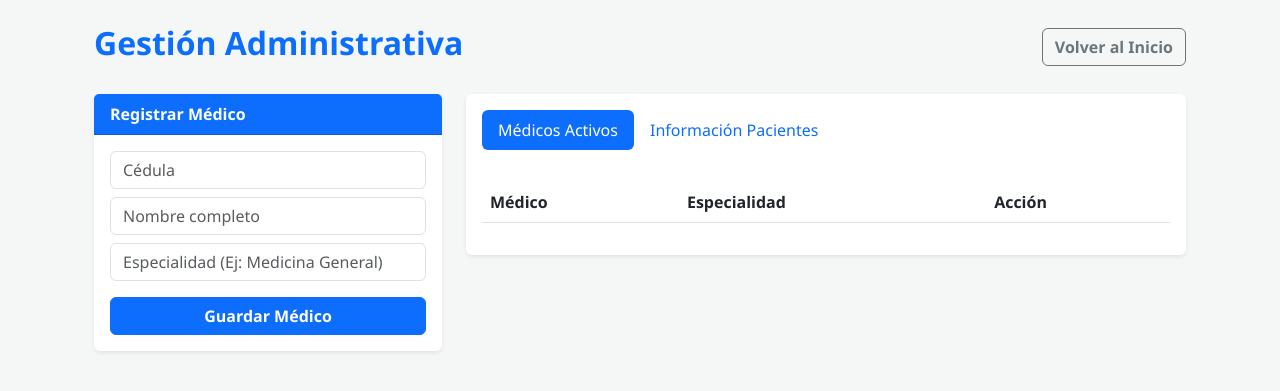
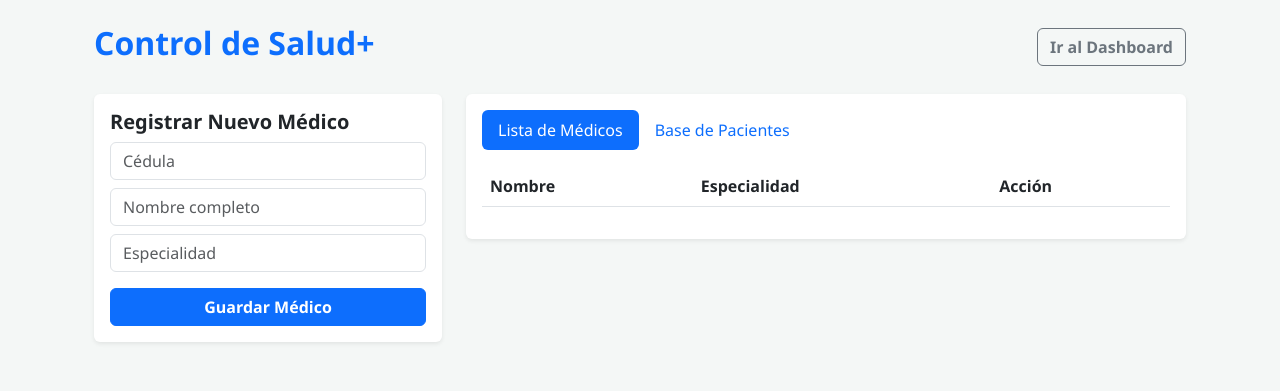
Before and after one commit to johnd1107/SistemaControlCitasSalud, a Flask app: page /admin_usuarios in a window 1280 px wide. Shown: the part 56-447 px from the top of the page. Run offline with Flask 3, Linux system fonts and the light colour scheme; the visitor is signed in with stand-in values (Sample User, id 1); data comes from the database, SQL or seed files in the repository; lists and menus that the app fills with data are empty.

Commit message:
semana16 proyecto saludplus

```diff
--- a/app.py
+++ b/app.py
@@ -3,16 +3,23 @@ from conexion.conexion import obtener_conexion, inicializar_db
 from datetime import date
 
 app = Flask(__name__)
-app.secret_key = 'salud_plus_2026_total_fix'
+app.secret_key = 'salud_plus_2026_final_fix'
 
-# Inicializa base de datos
+# Inicializa las tablas (Usuarios, Citas, Consultas)
 inicializar_db()
 
 
 @app.route('/')
 def index():
     if 'user_id' not in session: return redirect(url_for('login'))
-    return render_template('dashboard.html')
+    db = obtener_conexion()
+    citas_p = []
+    if session['rol'] == 'paciente':
+        citas_p = db.execute("""SELECT c.*, u.nombre as medico FROM citas c
+                                JOIN usuarios u ON c.id_medico = u.id_usuario
+                                WHERE c.id_paciente=?""", (session['user_id'],)).fetchall()
+    db.close()
+    return render_template('dashboard.html', citas=citas_p)
 
 
 @app.route('/login', methods=['GET', 'POST'])
@@ -29,99 +36,18 @@ def login():
         if u:
             session.update({'user_id': u['id_usuario'], 'nombre': u['nombre'], 'rol': u['rol']})
             return redirect(url_for('index'))
-        flash("Datos incorrectos", "danger")
+        flash("Cédula o contraseña incorrecta", "danger")
     return render_template('login.html')
 
 
-@app.route('/admin_usuarios', methods=['GET', 'POST'])
-def admin_usuarios():
-    if 'user_id' not in session: return redirect(url_for('login'))
-    db = obtener_conexion()
-
-    # LÓGICA PARA ADMIN: AGREGAR MÉDICOS
-    if request.method == 'POST' and session['rol'] == 'admin':
-        ced_m = request.form.get('ced_m')
-        nom_m = request.form.get('nom_m')
-        esp_m = request.form.get('esp_m')
-        if ced_m and nom_m and esp_m:
-            try:
-                db.execute(
-                    "INSERT INTO usuarios (cedula, nombre, password, rol, especialidad) VALUES (?,?,?,'medico',?)",
-                    (ced_m, nom_m, ced_m, esp_m))
-                db.commit()
-                flash("Médico registrado exitosamente", "success")
-            except:
-                flash("Error: Cédula duplicada", "danger")
-
-    # DATOS PARA LAS TABLAS
-    medicos = db.execute("SELECT * FROM usuarios WHERE rol='medico'").fetchall()
-    pacientes = db.execute("SELECT * FROM usuarios WHERE rol='paciente'").fetchall()
-
-    # CITAS PARA EL MÉDICO (Si el usuario logueado es médico)
-    citas_medico = []
-    if session['rol'] == 'medico':
-        citas_medico = db.execute("""
-            SELECT c.*, u.nombre as paciente, u.cedula as ced_paciente
-            FROM citas c JOIN usuarios u ON c.id_paciente = u.id_usuario
-            WHERE c.id_medico = ? AND c.estado = 'Pendiente'
-        """, (session['user_id'],)).fetchall()
-
-    db.close()
-    return render_template('admin_usuarios.html', medicos=medicos, pacientes=pacientes, citas_medico=citas_medico)
-
-
-@app.route('/atender_cita/<int:id_cita>', methods=['GET', 'POST'])
-def atender_cita(id_cita):
-    if session.get('rol') != 'medico': return redirect(url_for('index'))
-    db = obtener_conexion()
-    if request.method == 'POST':
-        diag = request.form.get('diagnostico')
-        rece = request.form.get('receta')
-        db.execute("INSERT INTO consultas (id_cita, diagnostico, receta) VALUES (?,?,?)", (id_cita, diag, rece))
-        db.execute("UPDATE citas SET estado='Atendido' WHERE id_cita=?", (id_cita,))
-        db.commit();
-        db.close()
-        flash("Consulta guardada", "success")
-        return redirect(url_for('admin_usuarios'))
-
-    cita = db.execute(
-        "SELECT c.*, u.nombre as paciente FROM citas c JOIN usuarios u ON c.id_paciente = u.id_usuario WHERE c.id_cita=?",
-        (id_cita,)).fetchone()
-    db.close()
-    return render_template('atender.html', cita=cita)
-
-
-@app.route('/agendar', methods=['GET', 'POST'])
-def agendar():
-    if session.get('rol') != 'paciente': return redirect(url_for('index'))
-    db = obtener_conexion()
-    if request.method == 'POST':
-        id_m = request.form.get('id_m')
-        esp = request.form.get('esp')
-        fec = request.form.get('fec')
-        hor = request.form.get('hor')
-        db.execute("INSERT INTO citas (id_paciente, id_medico, especialidad, fecha, hora) VALUES (?,?,?,?,?)",
-                   (session['user_id'], id_m, esp, fec, hor))
-        db.commit();
-        db.close()
-        flash("Cita agendada", "success");
-        return redirect(url_for('index'))
-
-    medicos = db.execute("SELECT id_usuario, nombre, especialidad FROM usuarios WHERE rol='medico'").fetchall()
-    db.close()
-    return render_template('agendar.html', medicos=medicos, hoy=date.today())
-
-
+# ESTA ES LA FUNCIÓN QUE DABA EL ERROR "BUILD ERROR"
 @app.route('/registro_paciente', methods=['GET', 'POST'])
 def registro_paciente():
     if request.method == 'POST':
-        ced = request.form.get('ced')
-        nom = request.form.get('nom')
-        pw = request.form.get('pass')
-        ed = request.form.get('edad')
-        di = request.form.get('dir')
+        ced, nom, pw = request.form.get('ced'), request.form.get('nom'), request.form.get('pass')
+        ed, di = request.form.get('edad'), request.form.get('dir')
         if len(ced) != 10:
-            flash("Cédula debe tener 10 dígitos", "warning")
+            flash("La cédula debe tener 10 dígitos", "warning")
             return render_template('registro_paciente.html')
         db = obtener_conexion()
         try:
@@ -129,13 +55,63 @@ def registro_paciente():
                 "INSERT INTO usuarios (cedula, nombre, password, rol, edad, domicilio) VALUES (?,?,?, 'paciente',?,?)",
                 (ced, nom, pw, ed, di))
             db.commit()
-            flash("Registro exitoso", "success");
+            flash("Registro exitoso, ahora inicia sesión", "success")
             return redirect(url_for('login'))
         except:
-            flash("Error en registro", "danger")
+            flash("Error: Cédula ya registrada", "danger")
         finally:
             db.close()
     return render_template('registro_paciente.html')
+
+
+@app.route('/admin_usuarios', methods=['GET', 'POST'])
+def admin_usuarios():
+    if 'user_id' not in session: return redirect(url_for('login'))
+    db = obtener_conexion()
+    if request.method == 'POST' and session['rol'] == 'admin':
+        ced, nom, esp = request.form.get('ced_m'), request.form.get('nom_m'), request.form.get('esp_m')
+        db.execute("INSERT INTO usuarios (cedula, nombre, password, rol, especialidad) VALUES (?,?,?,'medico',?)",
+                   (ced, nom, ced, esp))
+        db.commit()
+
+    medicos = db.execute("SELECT * FROM usuarios WHERE rol='medico'").fetchall()
+    pacientes = db.execute("SELECT * FROM usuarios WHERE rol='paciente'").fetchall()
+    citas_m = []
+    if session['rol'] == 'medico':
+        citas_m = db.execute("""SELECT c.*, u.nombre as paciente, u.cedula, u.domicilio FROM citas c
+                                JOIN usuarios u ON c.id_paciente = u.id_usuario
+                                WHERE c.id_medico=? AND c.estado='Pendiente'""", (session['user_id'],)).fetchall()
+    db.close()
+    return render_template('admin_usuarios.html', medicos=medicos, pacientes=pacientes, citas_medico=citas_m)
+
+
+@app.route('/atender/<int:id_cita>', methods=['GET', 'POST'])
+def atender(id_cita):
+    if session.get('rol') != 'medico': return redirect(url_for('index'))
+    db = obtener_conexion()
+    if request.method == 'POST':
+        diag, rece = request.form.get('diag'), request.form.get('rece')
+        db.execute("INSERT INTO consultas (id_cita, diagnostico, receta) VALUES (?,?,?)", (id_cita, diag, rece))
+        db.execute("UPDATE citas SET estado='Atendido' WHERE id_cita=?", (id_cita,))
+        db.commit();
+        db.close()
+        flash("Consulta finalizada", "success")
+        return redirect(url_for('admin_usuarios'))
+    cita = db.execute(
+        "SELECT c.*, u.nombre as paciente, u.cedula, u.edad FROM citas c JOIN usuarios u ON c.id_paciente = u.id_usuario WHERE id_cita=?",
+        (id_cita,)).fetchone()
+    db.close()
+    return render_template('atender.html', cita=cita)
+
+
+@app.route('/imprimir_turno/<int:id_cita>')
+def imprimir_turno(id_cita):
+    db = obtener_conexion()
+    d = db.execute("""SELECT c.*, p.nombre as paciente, m.nombre as medico
+                      FROM citas c JOIN usuarios p ON c.id_paciente = p.id_usuario
+                      JOIN usuarios m ON c.id_medico = m.id_usuario WHERE c.id_cita=?""", (id_cita,)).fetchone()
+    db.close()
+    return render_template('imprimir_turno.html', d=d)
 
 
 @app.route('/logout')
--- a/templates/admin_usuarios.html
+++ b/templates/admin_usuarios.html
@@ -2,57 +2,46 @@
 {% block content %}
 <div class="container mt-4">
     <div class="d-flex justify-content-between align-items-center mb-4">
-        <h2 class="fw-bold text-primary">
-            {% if session['rol'] == 'admin' %}Gestión Administrativa{% else %}Panel del Especialista{% endif %}
-        </h2>
-        <a href="{{ url_for('index') }}" class="btn btn-outline-secondary fw-bold">Volver al Inicio</a>
+        <h2 class="fw-bold text-primary">Control de Salud+</h2>
+        <a href="{{ url_for('index') }}" class="btn btn-outline-secondary fw-bold">Ir al Dashboard</a>
     </div>
 
     <div class="row">
         {% if session['rol'] == 'admin' %}
         <div class="col-md-4">
-            <div class="card shadow-sm border-0 mb-4">
-                <div class="card-header bg-primary text-white fw-bold">Registrar Médico</div>
-                <div class="card-body">
-                    <form action="/admin_usuarios" method="POST">
-                        <input type="text" name="ced_m" class="form-control mb-2" placeholder="Cédula" required maxlength="10">
-                        <input type="text" name="nom_m" class="form-control mb-2" placeholder="Nombre completo" required>
-                        <input type="text" name="esp_m" class="form-control mb-3" placeholder="Especialidad (Ej: Medicina General)" required>
-                        <button type="submit" class="btn btn-primary w-100 fw-bold">Guardar Médico</button>
-                    </form>
-                </div>
+            <div class="card shadow-sm border-0 mb-4 p-3">
+                <h5 class="fw-bold text-dark">Registrar Nuevo Médico</h5>
+                <form action="/admin_usuarios" method="POST">
+                    <input type="text" name="ced_m" class="form-control mb-2" placeholder="Cédula" required maxlength="10">
+                    <input type="text" name="nom_m" class="form-control mb-2" placeholder="Nombre completo" required>
+                    <input type="text" name="esp_m" class="form-control mb-3" placeholder="Especialidad" required>
+                    <button type="submit" class="btn btn-primary w-100 fw-bold">Guardar Médico</button>
+                </form>
             </div>
         </div>
         {% endif %}
 
         <div class="{% if session['rol'] == 'admin' %}col-md-8{% else %}col-md-12{% endif %}">
             <div class="card shadow-sm border-0 p-3">
-                <ul class="nav nav-pills mb-3" id="pills-tab">
+                <ul class="nav nav-pills mb-3">
                     {% if session['rol'] == 'medico' %}
-                    <li class="nav-item">
-                        <button class="nav-link active" data-bs-toggle="pill" data-bs-target="#tab-citas">Mis Citas Pendientes</button>
-                    </li>
+                    <li class="nav-item"><button class="nav-link active" data-bs-toggle="pill" data-bs-target="#t1">Mis Citas Pendientes</button></li>
                     {% endif %}
-                    <li class="nav-item">
-                        <button class="nav-link {% if session['rol'] == 'admin' %}active{% endif %}" data-bs-toggle="pill" data-bs-target="#tab-medicos">Médicos Activos</button>
-                    </li>
-                    <li class="nav-item">
-                        <button class="nav-link" data-bs-toggle="pill" data-bs-target="#tab-pacientes">Información Pacientes</button>
-                    </li>
+                    <li class="nav-item"><button class="nav-link {% if session['rol'] == 'admin' %}active{% endif %}" data-bs-toggle="pill" data-bs-target="#t2">Lista de Médicos</button></li>
+                    <li class="nav-item"><button class="nav-link" data-bs-toggle="pill" data-bs-target="#t3">Base de Pacientes</button></li>
                 </ul>
 
-                <div class="tab-content mt-3">
+                <div class="tab-content">
                     {% if session['rol'] == 'medico' %}
-                    <div class="tab-pane fade show active" id="tab-citas">
+                    <div class="tab-pane fade show active" id="t1">
                         <table class="table table-hover">
-                            <thead class="table-light"><tr><th>Paciente</th><th>Cédula</th><th>Fecha/Hora</th><th>Acción</th></tr></thead>
+                            <thead><tr><th>Paciente</th><th>Cédula</th><th>Acción</th></tr></thead>
                             <tbody>
                                 {% for c in citas_medico %}
                                 <tr>
                                     <td>{{ c.paciente }}</td>
-                                    <td>{{ c.ced_paciente }}</td>
-                                    <td>{{ c.fecha }} - {{ c.hora }}</td>
-                                    <td><a href="{{ url_for('atender_cita', id_cita=c.id_cita) }}" class="btn btn-sm btn-success">Atender</a></td>
+                                    <td>{{ c.cedula }}</td>
+                                    <td><a href="{{ url_for('atender', id_cita=c.id_cita) }}" class="btn btn-sm btn-success">Atender Paciente</a></td>
                                 </tr>
                                 {% endfor %}
                             </tbody>
@@ -60,24 +49,24 @@
                     </div>
                     {% endif %}
 
-                    <div class="tab-pane fade {% if session['rol'] == 'admin' %}show active{% endif %}" id="tab-medicos">
+                    <div class="tab-pane fade {% if session['rol'] == 'admin' %}show active{% endif %}" id="t2">
                         <table class="table table-hover">
-                            <thead><tr><th>Médico</th><th>Especialidad</th><th>Acción</th></tr></thead>
+                            <thead><tr><th>Nombre</th><th>Especialidad</th><th>Acción</th></tr></thead>
                             <tbody>
                                 {% for m in medicos %}
                                 <tr>
                                     <td>{{ m.nombre }}</td>
-                                    <td><span class="badge bg-info text-dark">{{ m.especialidad }}</span></td>
-                                    <td><button onclick="window.print()" class="btn btn-sm btn-outline-secondary"><i class="bi bi-printer"></i></button></td>
+                                    <td>{{ m.especialidad }}</td>
+                                    <td><button onclick="imprimirMedico('{{m.nombre}}','{{m.especialidad}}','{{m.cedula}}')" class="btn btn-sm btn-outline-dark"><i class="bi bi-printer"></i> Ficha</button></td>
                                 </tr>
                                 {% endfor %}
                             </tbody>
                         </table>
                     </div>
 
-                    <div class="tab-pane fade" id="tab-pacientes">
+                    <div class="tab-pane fade" id="t3">
                         <table class="table table-hover">
-                            <thead><tr><th>Cédula</th><th>Paciente</th><th>Ubicación</th></tr></thead>
+                            <thead><tr><th>Cédula</th><th>Nombre</th><th>Ubicación</th></tr></thead>
                             <tbody>
                                 {% for p in pacientes %}
                                 <tr><td>{{ p.cedula }}</td><td>{{ p.nombre }}</td><td>{{ p.domicilio }}</td></tr>
@@ -90,4 +79,16 @@
         </div>
     </div>
 </div>
+
+<script>
+function imprimirMedico(nom, esp, ced) {
+    const v = window.open('', '_blank');
+    v.document.write(`<html><body style="font-family:sans-serif; text-align:center; padding:40px;">
+        <h2>SALUD+ - FICHA INDIVIDUAL</h2><hr>
+        <p><strong>Médico:</strong> ${nom}</p>
+        <p><strong>Especialidad:</strong> ${esp}</p>
+        <p><strong>Identificación:</strong> ${ced}</p>
+        <script>window.print(); window.close();<\/script></body></html>`);
+}
+</script>
 {% endblock %}
```
Also changed, not shown: conexion/conexion.py (+4 -4 lines), templates/imprimir_turno.html (added, +23 -0 lines).
